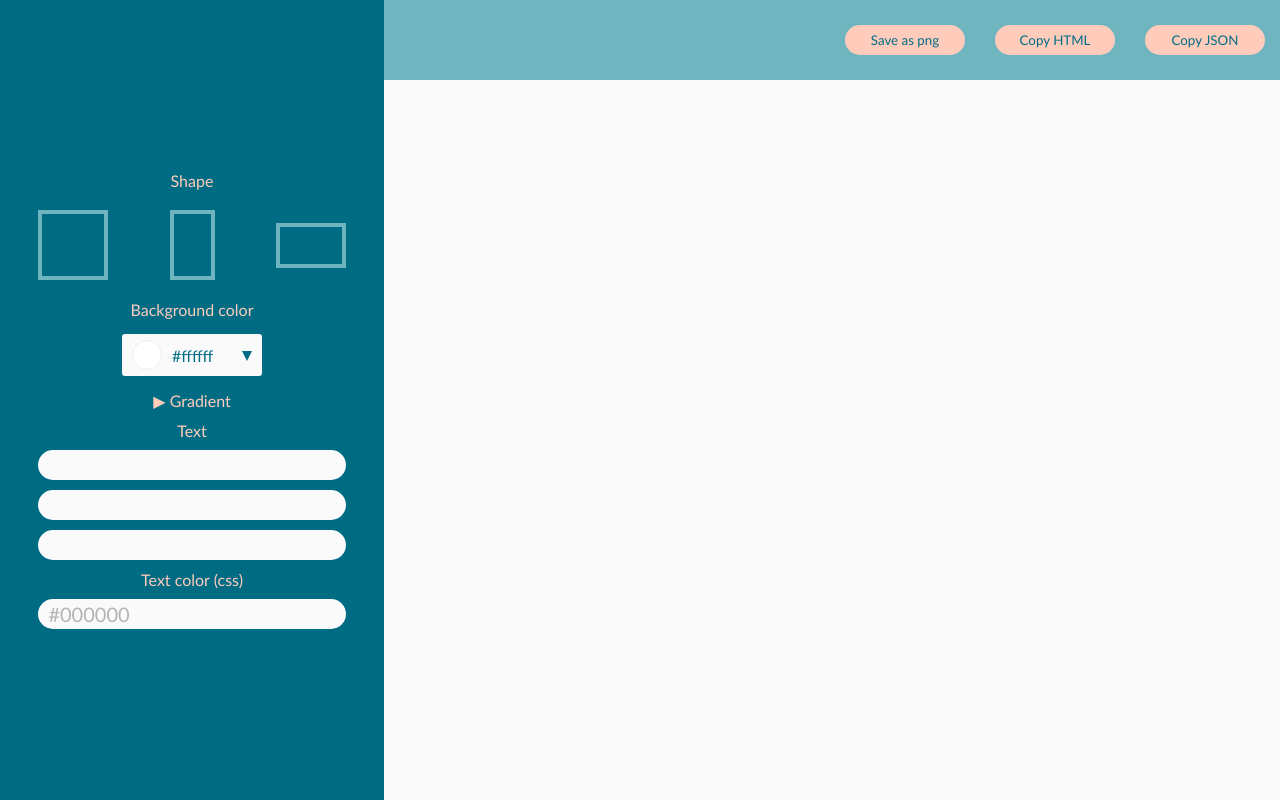
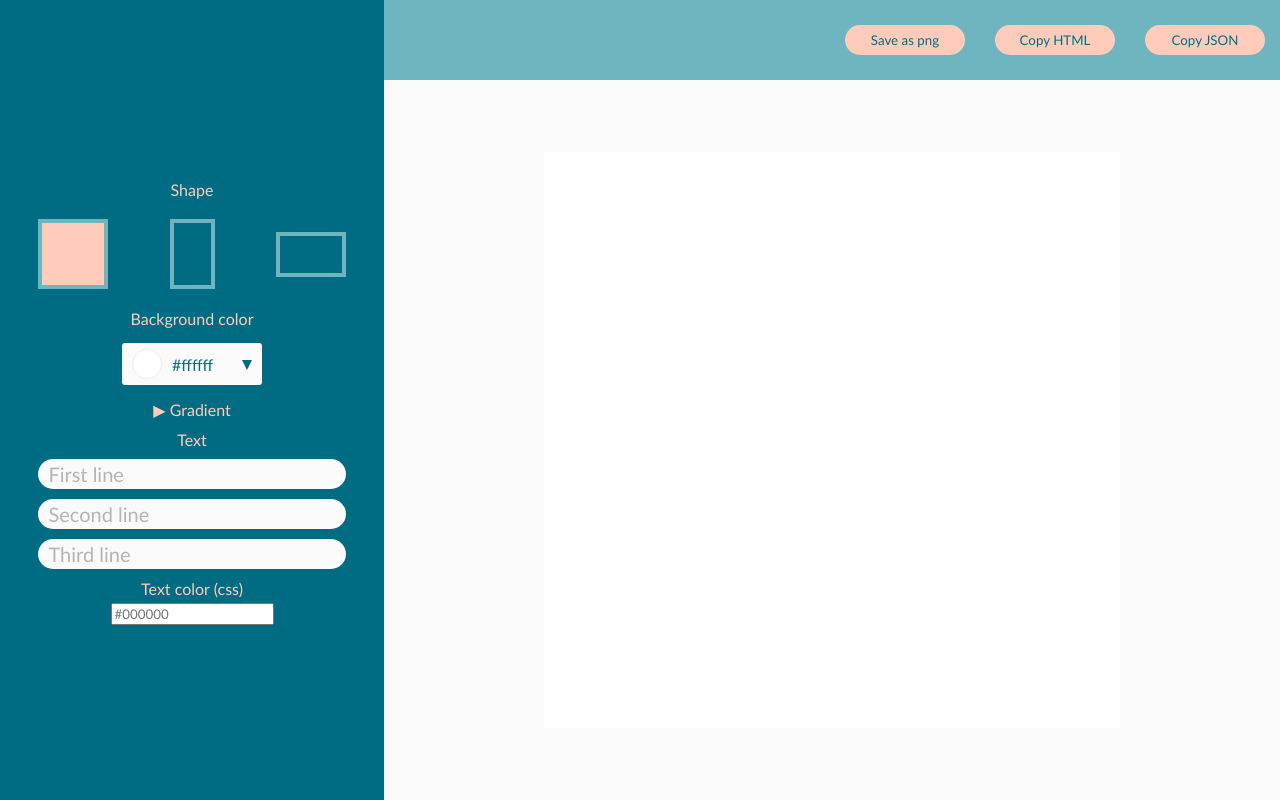
Before and after one commit to elinaa21/create-banner, a React app: page / in a window 1280 px wide. Built offline with nearby package versions, Linux system fonts and the light colour scheme.

Commit message:
setting first line

```diff
--- a/src/components/BannerForm/BannerForm.jsx
+++ b/src/components/BannerForm/BannerForm.jsx
@@ -2,6 +2,7 @@ import React from 'react';
 
 import ChooseColor from '../ChooseColor/ChooseColor';
 import ChooseShape from '../ChooseShape/ChooseShape';
+import SetText from '../SetText/SetText';
 import './BannerForm.scss';
 
 const BannerForm = () => {
@@ -9,10 +10,7 @@ const BannerForm = () => {
         <div className="banner-form">
             <ChooseShape />
             <ChooseColor />
-            <div className="banner-form__label">Text</div>
-            <input className="banner-form__input" />
-            <input className="banner-form__input" />
-            <input className="banner-form__input" />
+            <SetText />
             <div className="banner-form__label">Text color (css)</div>
             <input className="banner-form__input" placeholder="#000000" />
         </div>
--- a/src/components/BannerForm/BannerForm.scss
+++ b/src/components/BannerForm/BannerForm.scss
@@ -19,21 +19,4 @@ $white: #fafafb;
             cursor: pointer;
         }
     }
-
-    &__input {
-        width: 80%;
-        margin: 5px 0;
-        outline: none;
-        border: none;
-        border-radius: 15px;
-        height: 30px;
-        padding: 2px 10px;
-        font-size: 20px;
-        background-color: $white;
-        color: $blue_dark;
-
-        &::placeholder {
-            color: rgb(180, 180, 180);
-        }
-    }
 }
--- a/src/components/Preview/Preview.jsx
+++ b/src/components/Preview/Preview.jsx
@@ -7,13 +7,14 @@ import './Preview.scss';
 const Preview = () => {
     const shape = useSelector(state => state.banner.shape);
     const color = useSelector(state => state.banner.color);
+    const firstLine = useSelector(state => state.banner.firstLine);
 
     return (
         <div className="preview-zone">
             <PreviewHeader />
             <div className="banner-container">
                 <div className={`banner_${shape}`} style={{ background: color }}>
-                    {/* <div></div> */}
+                    <div>{firstLine}</div>
                 </div>
             </div>
         </div>
--- /dev/null
+++ b/src/components/SetText/SetText.jsx
@@ -0,0 +1,28 @@
+import React from 'react';
+import { useDispatch } from 'react-redux';
+
+import { setFirstLine } from '../../state/actions';
+import './SetText.scss';
+
+const SetText = () => {
+    const dispatch = useDispatch();
+
+    const updateFirstLine = e => {
+        dispatch(setFirstLine(e.target.value));
+    };
+
+    return (
+        <>
+            <div className="banner-form__label">Text</div>
+            <input
+                className="set-text__input"
+                placeholder="First line"
+                onChange={updateFirstLine}
+            />
+            <input className="set-text__input" placeholder="Second line" />
+            <input className="set-text__input" placeholder="Third line" />
+        </>
+    );
+};
+
+export default SetText;
--- /dev/null
+++ b/src/components/SetText/SetText.scss
@@ -0,0 +1,19 @@
+$blue_dark: #006C84;
+$white: #fafafb;
+
+.set-text__input {
+    width: 80%;
+    margin: 5px 0;
+    outline: none;
+    border: none;
+    border-radius: 15px;
+    height: 30px;
+    padding: 2px 10px;
+    font-size: 20px;
+    background-color: $white;
+    color: $blue_dark;
+
+    &::placeholder {
+        color: rgb(180, 180, 180);
+    }
+}
--- a/src/state/actions.js
+++ b/src/state/actions.js
@@ -11,6 +11,6 @@ export const setColor = color => ({
 });
 
 export const setFirstLine = firstLine => ({
-    type: actionTypes.setFirstLine,
+    type: actionTypes.SET_FIRST_LINE,
     payload: { firstLine }
 });
--- a/src/state/reducers.js
+++ b/src/state/reducers.js
@@ -5,7 +5,7 @@ export const actionTypes = {
 };
 
 const initialState = {
-    shape: [],
+    shape: 'square',
     color: '',
     firstLine: '',
     secondLine: '',
```
